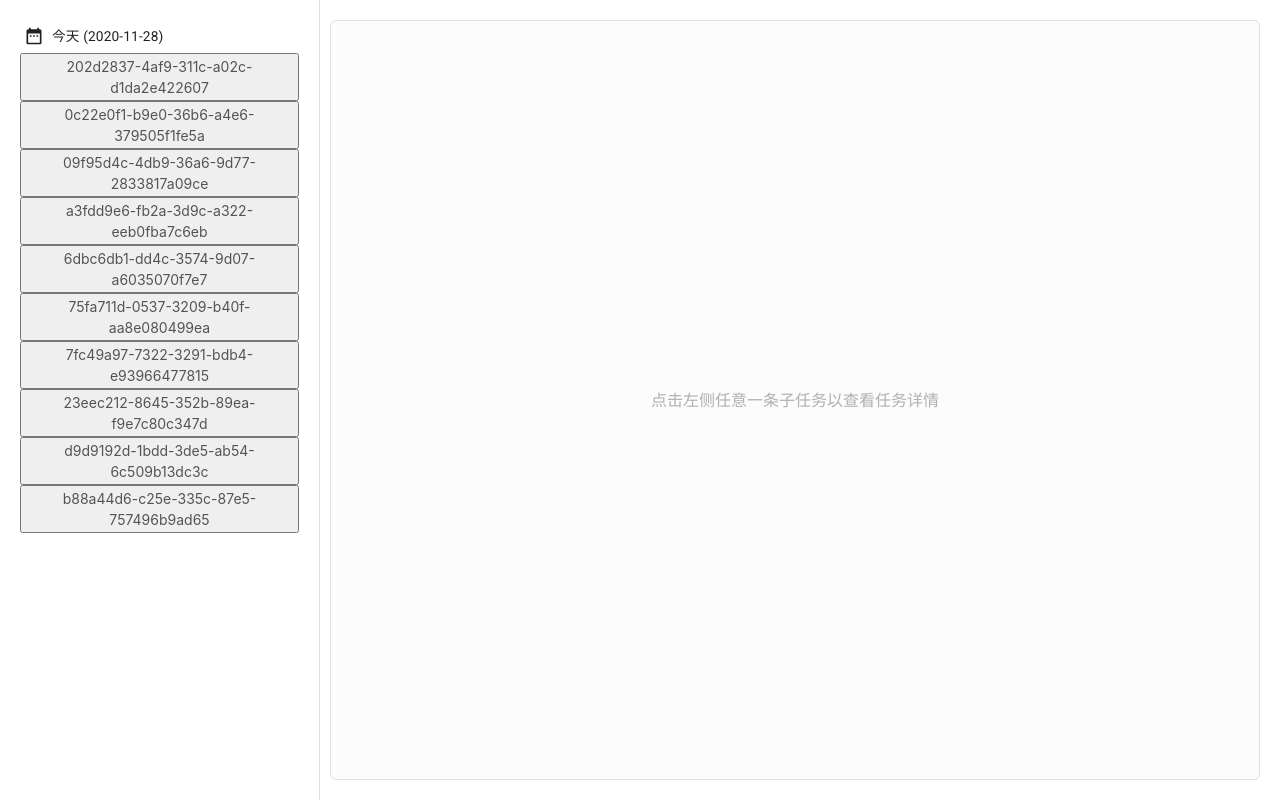
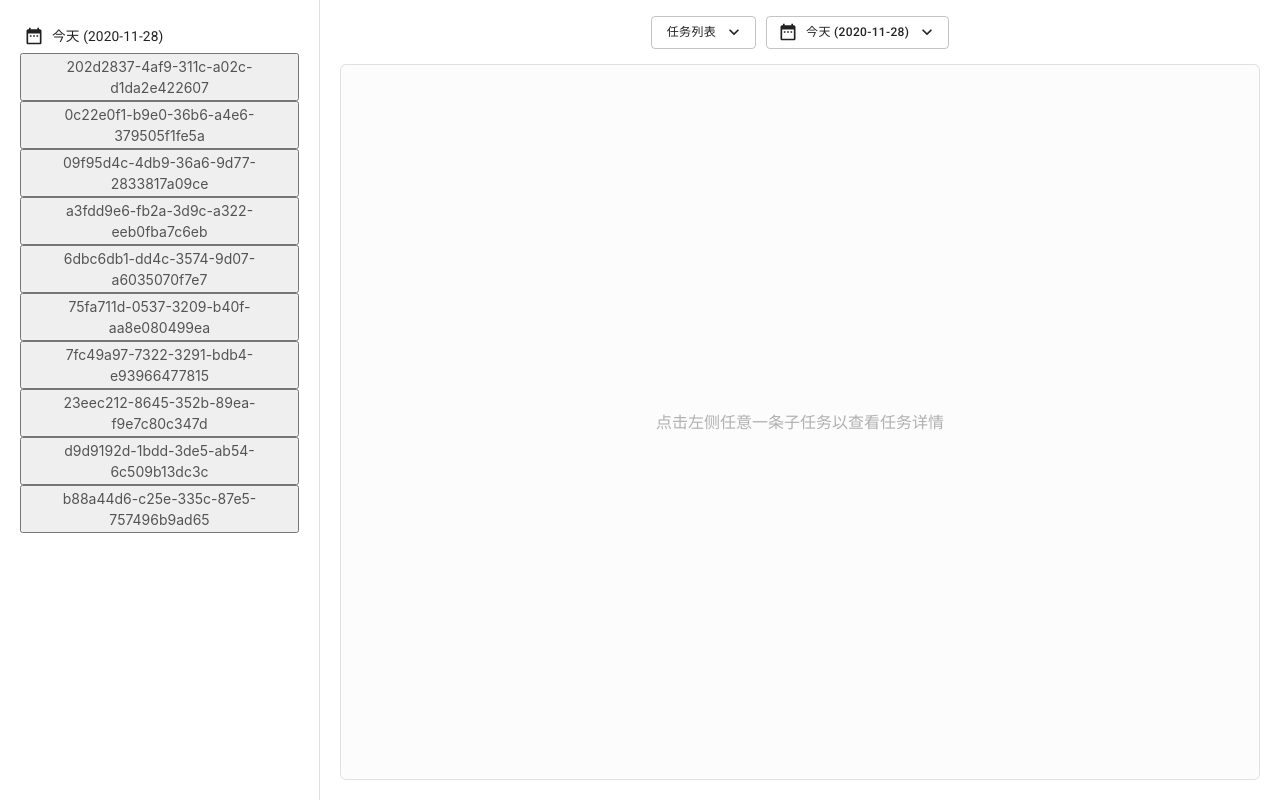
Before and after one commit to lenconda/sigma_web, a React app: page /home/list in a window 1280 px wide. Built offline with nearby package versions, Linux system fonts and the light colour scheme.

Commit message:
feat: add dropdown menus and optimize some classes

```diff
--- a/src/pages/Home/List/index.less
+++ b/src/pages/Home/List/index.less
@@ -1,6 +1,7 @@
 @import '../../../global.less';
 
-.page-list {
+.app-list {
+  &__page {
     box-sizing: border-box;
     height: 100%;
     padding: 20px 0;
@@ -21,10 +22,10 @@
         padding-right: 20px;
       }
 
-    &--empty {
+      &.empty {
         width: auto;
         box-sizing: border-box;
-      padding-left: 10px;
+        padding-left: 20px;
         padding-right: 20px;
         flex-grow: 1;
         min-width: 480px;
@@ -32,3 +33,4 @@
       }
     }
   }
+}
--- a/src/pages/Home/List/index.tsx
+++ b/src/pages/Home/List/index.tsx
@@ -19,11 +19,11 @@ const List: React.FC<ListPageProps> = ({
   onSelectedTasksChange,
 }) => {
   return (
-    <div className="page-list">
+    <div className="app-list__page">
       {
         currentActiveTaskIds.map((currentActiveTaskId, index) => {
           return (
-            <div className="page-list__task-wrapper" key={currentActiveTaskId}>
+            <div className="app-list__page__task-wrapper" key={currentActiveTaskId}>
               <TaskList
                 bus={bus}
                 currentTaskId={currentActiveTaskId}
@@ -36,7 +36,7 @@ const List: React.FC<ListPageProps> = ({
       }
       {
         currentActiveTaskIds.length === 0
-          && <div className="page-list__task-wrapper--empty">
+          && <div className="app-list__page__task-wrapper empty">
             <Empty />
           </div>
       }
--- a/src/pages/Home/index.less
+++ b/src/pages/Home/index.less
@@ -1,6 +1,35 @@
 @import '../../global.less';
 
-.app-sidebar {
+.app-home {
+  &__page {
+    box-sizing: border-box;
+    flex-grow: 1;
+    flex-shrink: 0;
+    min-height: 700px;
+    overflow-y: scroll;
+    padding-top: 44px;
+  }
+
+  &__nav {
+    box-sizing: border-box;
+    height: 64px;
+    width: 100%;
+    padding-left: 320px;
+    position: fixed;
+    top: 0;
+    right: 0;
+    left: 0;
+    display: flex;
+    justify-content: center;
+    align-items: center;
+    z-index: 9999;
+
+    .app-popup__trigger-wrapper > button {
+      margin: 0 5px;
+    }
+  }
+
+  &__sidebar {
     box-sizing: border-box;
     padding: 20px;
     border-right: 1px solid #e0e0e0;
@@ -13,6 +42,7 @@
 
     &.sticky {
       border-right-color: #fff;
+    }
   }
 }
 
@@ -62,13 +92,6 @@
   }
 }
 
-.app-page {
-  flex-grow: 1;
-  flex-shrink: 0;
-  min-height: 700px;
-  overflow-y: scroll;
-}
-
 .nav-button {
   padding: 0;
 
--- a/src/pages/Home/index.tsx
+++ b/src/pages/Home/index.tsx
@@ -13,15 +13,16 @@ import {
 import Bus from '../../core/bus';
 import Dispatcher from '../../core/dispatcher';
 import { Dispatch } from '../../components/TaskList';
-import { TaskListItem } from '../../components/TaskListItem';
+import {
+  TaskListItem,
+  User,
+} from '../../components/TaskListItem';
 import {
   Route,
   Switch,
   Redirect,
-  Router,
   Link,
 } from 'react-router-dom';
-import idGen from '../../core/idgen';
 import PopupProvider from '../../components/PopupProvider';
 import Button from '@material-ui/core/Button';
 import DatePicker from '../../components/DatePicker';
@@ -37,6 +38,9 @@ import _cloneDeep from 'lodash/cloneDeep';
 import {
   getTaskListFromTask,
 } from '../../services/task';
+import {
+  getUserInfo,
+} from '../../services/user';
 import './index.less';
 
 const ListPage = lazy(() => import('./List'));
@@ -111,6 +115,7 @@ const App: React.FC = () => {
   });
   const [dateRange, setDateRange] = useState<DateRange>(undefined);
   const [defaultTasks, setDefaultTasks] = useState<TaskListItem[]>([]);
+  const [userInfo, setUserInfo] = useState<User>(undefined);
 
   const handleSelectedTasksChange = (tasks: TaskListItem[]) => {
     if (tasks.length === 1) {
@@ -193,26 +198,16 @@ const App: React.FC = () => {
       start: today,
       end: today,
     });
+    getUserInfo().then(res => {
+      setUserInfo(res);
+    });
   }, []);
 
   return (
     <ThemeProvider theme={theme}>
       <StylesProvider injectFirst={true}>
-        <Router history={history}>
-          <Sticky direction="horizontal" className="app-sidebar">
+        <Sticky direction="horizontal" className="app-home__sidebar">
           <>
-              {/* <PopupProvider
-                closeOnClick={true}
-                trigger={
-                  <Button variant="outlined" endIcon={<ExpandMoreIcon />}>
-                    {menus[history.location.pathname.split('/').slice(0, 2).join('/')]}
-                  </Button>
-                }
-              >
-                <MenuList>
-                  {generatePopupMenu(menus)}
-                </MenuList>
-              </PopupProvider> */}
             <DatePicker
               startDate={(dateRange && dateRange.start)}
               endDate={(dateRange && dateRange.end)}
@@ -246,14 +241,12 @@ const App: React.FC = () => {
             }
           </>
         </Sticky>
-          {/* <StickyNav className="app-nav">
-            <>
-              <div className="app-nav__menus--left">
+        <nav className="app-home__nav">
           <PopupProvider
             closeOnClick={true}
             trigger={
               <Button variant="outlined" endIcon={<ExpandMoreIcon />}>
-                      {menus[history.location.pathname.split('/').slice(0, 2).join('/')]}
+                {menus[history.location.pathname.split('/').slice(0, 3).join('/')]}
               </Button>
             }
           >
@@ -261,8 +254,6 @@ const App: React.FC = () => {
               {generatePopupMenu(menus)}
             </MenuList>
           </PopupProvider>
-              </div>
-              <div className="app-nav__menus--center">
           <DatePicker
             startDate={(dateRange && dateRange.start)}
             endDate={(dateRange && dateRange.end)}
@@ -279,9 +270,8 @@ const App: React.FC = () => {
               </Button>
             }
           />
-              </div>
-              <div className="app-nav__menus--right">
-                <PopupProvider
+        </nav>
+        {/* <PopupProvider
           closeOnClick={true}
           trigger={
             <Button variant="outlined">
@@ -294,11 +284,8 @@ const App: React.FC = () => {
           <MenuList>
             {generatePopupMenu(avatarMenus)}
           </MenuList>
-                </PopupProvider>
-              </div>
-            </>
-          </StickyNav> */}
-          <div className="app-page">
+        </PopupProvider> */}
+        <div className="app-home__page">
           <Suspense fallback={<></>}>
             <Switch>
               <Route path="/home/list">
@@ -312,7 +299,6 @@ const App: React.FC = () => {
             </Switch>
           </Suspense>
         </div>
-        </Router>
       </StylesProvider>
     </ThemeProvider>
   );
--- /dev/null
+++ b/src/services/user.ts
@@ -0,0 +1,17 @@
+import {
+  User,
+} from '../components/TaskListItem';
+
+export const getUserInfo = async (): Promise<User> => {
+  return new Promise(resolve => {
+    setTimeout(() => {
+      resolve({
+        email: 'test@example.com',
+        name: 'test',
+        avatar: '/assets/images/default_avatar.jpg',
+        createdAt: new Date().toISOString(),
+        updatedAt: new Date().toISOString(),
+      });
+    }, 400);
+  });
+};
```
Lines whose indentation alone changed are shown as unchanged.
